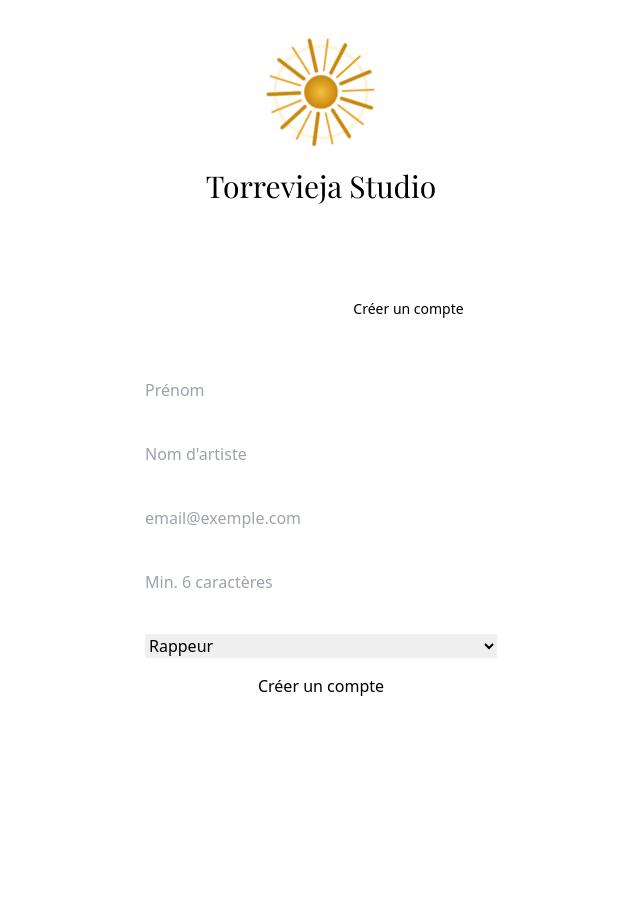
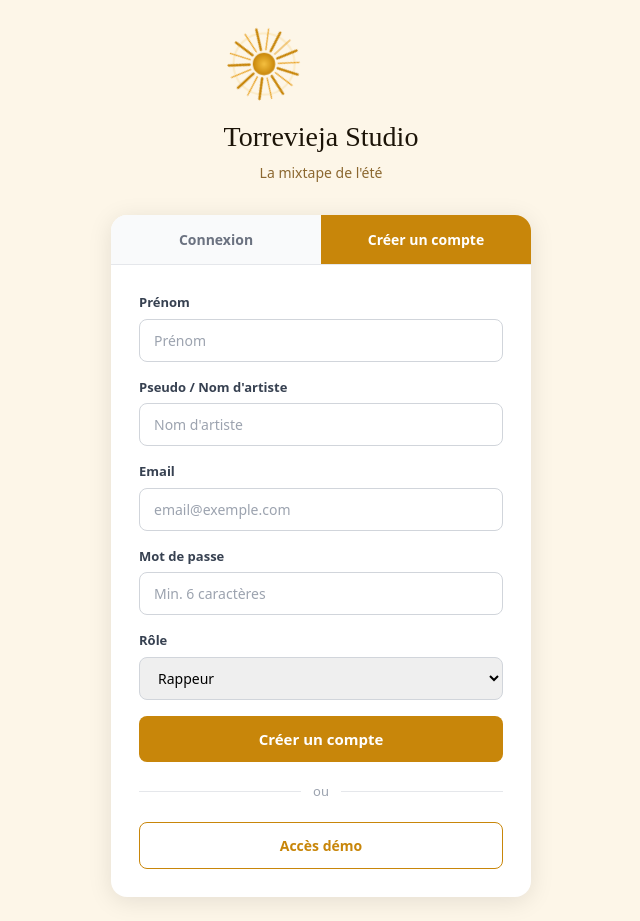
Before and after one commit to Rahiminho/Torrevieja-Studio, a React (Vite) app: page / in a window 1280 px wide. Both pictures are taken after a click on the button "Créer un compte". Shown: the whole page, without its empty margins (319-959 px from the left). Before the commit the page ends 852 px from the top, so only its background shows below. Built offline with nearby package versions, Linux system fonts and the light colour scheme; a web font is replaced by a local one.

Commit message:
Update AuthPage.tsx

```diff
--- a/src/pages/AuthPage.tsx
+++ b/src/pages/AuthPage.tsx
@@ -6,6 +6,16 @@ import type { Role } from '../types';
 type AuthTab = 'login' | 'register';
 
 const ROLES: Role[] = ['Rappeur', 'Beatmaker', 'Chanteur', 'Mixeur', 'DA', 'Multi'];
+
+const inputStyle: React.CSSProperties = {
+  width: '100%',
+  padding: '10px 14px',
+  border: '1px solid #d1d5db',
+  borderRadius: '8px',
+  fontSize: '14px',
+  outline: 'none',
+  boxSizing: 'border-box',
+};
 
 export default function AuthPage() {
   const { state, dispatch } = useStore();
@@ -26,43 +36,35 @@ export default function AuthPage() {
   function handleLogin(e: React.FormEvent) {
     e.preventDefault();
     setError('');
-
     if (!loginEmail || !loginPassword) {
       setError('Veuillez remplir tous les champs.');
       return;
     }
-
     const user = state.users.find(
       (u) => u.email === loginEmail && u.password === loginPassword,
     );
-
     if (!user) {
       setError('Email ou mot de passe incorrect.');
       return;
     }
-
     dispatch({ type: 'LOGIN', payload: { email: loginEmail, password: loginPassword } });
   }
 
   function handleRegister(e: React.FormEvent) {
     e.preventDefault();
     setError('');
-
     if (!regPrenom || !regPseudo || !regEmail || !regPassword) {
       setError('Veuillez remplir tous les champs.');
       return;
     }
-
     if (regPassword.length < 6) {
       setError('Le mot de passe doit contenir au moins 6 caractères.');
       return;
     }
-
     if (state.users.some((u) => u.email === regEmail)) {
       setError('Un compte avec cet email existe déjà.');
       return;
     }
-
     dispatch({
       type: 'REGISTER',
       payload: {
@@ -88,82 +90,85 @@ export default function AuthPage() {
   }
 
   return (
-    <div className="min-h-screen flex items-center justify-center px-4 py-8">
-      <div className="w-full max-w-[400px]">
+    <div style={{ minHeight: '100vh', display: 'flex', flexDirection: 'column', alignItems: 'center', justifyContent: 'center', background: '#fdf6e8', padding: '24px' }}>
       {/* Logo & Title */}
-        <div className="flex flex-col items-center mb-8">
-          <SunLogo size={120} />
-          <h1 className="font-[family-name:var(--font-display)] text-3xl text-gold mt-4 text-center">
-            Torrevieja Studio
-          </h1>
-          <p className="text-white/60 italic mt-1 text-center">La mixtape de l&apos;été</p>
+      <div style={{ textAlign: 'center', marginBottom: '32px' }}>
+        <SunLogo />
+        <h1 style={{ fontSize: '28px', fontFamily: 'serif', marginTop: '12px', color: '#1c1408' }}>Torrevieja Studio</h1>
+        <p style={{ color: '#8c6830', fontSize: '14px', marginTop: '4px' }}>La mixtape de l'été</p>
       </div>
 
       {/* Auth Card */}
-        <div className="glass-card p-6">
+      <div style={{ background: 'white', borderRadius: '16px', boxShadow: '0 4px 24px rgba(0,0,0,0.1)', width: '100%', maxWidth: '420px', overflow: 'hidden' }}>
+
         {/* Tabs */}
-          <div className="flex mb-6 rounded-lg overflow-hidden border border-white/10">
+        <div style={{ display: 'flex', borderBottom: '1px solid #e5e7eb' }}>
           <button
-              type="button"
             onClick={() => switchTab('login')}
-              className={`flex-1 py-2.5 text-sm font-medium transition-colors ${
-                tab === 'login'
-                  ? 'bg-gold/20 text-gold'
-                  : 'bg-white/5 text-white/50 hover:text-white/70'
-              }`}
+            style={{
+              flex: 1,
+              padding: '14px',
+              fontSize: '14px',
+              fontWeight: 600,
+              border: 'none',
+              cursor: 'pointer',
+              background: tab === 'login' ? '#c8860a' : '#f9fafb',
+              color: tab === 'login' ? 'white' : '#6b7280',
+              transition: 'all 0.2s',
+            }}
           >
             Connexion
           </button>
           <button
-              type="button"
             onClick={() => switchTab('register')}
-              className={`flex-1 py-2.5 text-sm font-medium transition-colors ${
-                tab === 'register'
-                  ? 'bg-gold/20 text-gold'
-                  : 'bg-white/5 text-white/50 hover:text-white/70'
-              }`}
+            style={{
+              flex: 1,
+              padding: '14px',
+              fontSize: '14px',
+              fontWeight: 600,
+              border: 'none',
+              cursor: 'pointer',
+              background: tab === 'register' ? '#c8860a' : '#f9fafb',
+              color: tab === 'register' ? 'white' : '#6b7280',
+              transition: 'all 0.2s',
+            }}
           >
             Créer un compte
           </button>
         </div>
 
+        <div style={{ padding: '28px' }}>
           {/* Error message */}
           {error && (
-            <div className="mb-4 p-3 rounded-lg bg-red-500/10 border border-red-500/30 text-red-400 text-sm">
+            <div style={{ background: '#fee2e2', color: '#dc2626', padding: '10px 14px', borderRadius: '8px', fontSize: '14px', marginBottom: '16px' }}>
               {error}
             </div>
           )}
 
           {/* Login Form */}
           {tab === 'login' && (
-            <form onSubmit={handleLogin} className="space-y-4">
+            <form onSubmit={handleLogin} style={{ display: 'flex', flexDirection: 'column', gap: '16px' }}>
               <div>
-                <label htmlFor="login-email" className="block text-sm text-white/70 mb-1">
-                  Email
-                </label>
+                <label style={{ display: 'block', fontSize: '13px', fontWeight: 600, color: '#374151', marginBottom: '6px' }}>Email</label>
                 <input
-                  id="login-email"
                   type="email"
-                  className="input-field w-full"
+                  style={inputStyle}
                   placeholder="email@exemple.com"
                   value={loginEmail}
                   onChange={(e) => setLoginEmail(e.target.value)}
                 />
               </div>
               <div>
-                <label htmlFor="login-password" className="block text-sm text-white/70 mb-1">
-                  Mot de passe
-                </label>
+                <label style={{ display: 'block', fontSize: '13px', fontWeight: 600, color: '#374151', marginBottom: '6px' }}>Mot de passe</label>
                 <input
-                  id="login-password"
                   type="password"
-                  className="input-field w-full"
+                  style={inputStyle}
                   placeholder="••••••"
                   value={loginPassword}
                   onChange={(e) => setLoginPassword(e.target.value)}
                 />
               </div>
-              <button type="submit" className="btn-gold w-full">
+              <button type="submit" style={{ width: '100%', padding: '12px', background: '#c8860a', color: 'white', border: 'none', borderRadius: '8px', fontSize: '15px', fontWeight: 600, cursor: 'pointer' }}>
                 Se connecter
               </button>
             </form>
@@ -171,95 +176,46 @@ export default function AuthPage() {
 
           {/* Register Form */}
           {tab === 'register' && (
-            <form onSubmit={handleRegister} className="space-y-4">
+            <form onSubmit={handleRegister} style={{ display: 'flex', flexDirection: 'column', gap: '16px' }}>
               <div>
-                <label htmlFor="reg-prenom" className="block text-sm text-white/70 mb-1">
-                  Prénom
-                </label>
-                <input
-                  id="reg-prenom"
-                  type="text"
-                  className="input-field w-full"
-                  placeholder="Prénom"
-                  value={regPrenom}
-                  onChange={(e) => setRegPrenom(e.target.value)}
-                />
+                <label style={{ display: 'block', fontSize: '13px', fontWeight: 600, color: '#374151', marginBottom: '6px' }}>Prénom</label>
+                <input type="text" style={inputStyle} placeholder="Prénom" value={regPrenom} onChange={(e) => setRegPrenom(e.target.value)} />
               </div>
               <div>
-                <label htmlFor="reg-pseudo" className="block text-sm text-white/70 mb-1">
-                  Pseudo / Nom d&apos;artiste
-                </label>
-                <input
-                  id="reg-pseudo"
-                  type="text"
-                  className="input-field w-full"
-                  placeholder="Nom d'artiste"
-                  value={regPseudo}
-                  onChange={(e) => setRegPseudo(e.target.value)}
-                />
+                <label style={{ display: 'block', fontSize: '13px', fontWeight: 600, color: '#374151', marginBottom: '6px' }}>Pseudo / Nom d'artiste</label>
+                <input type="text" style={inputStyle} placeholder="Nom d'artiste" value={regPseudo} onChange={(e) => setRegPseudo(e.target.value)} />
               </div>
               <div>
-                <label htmlFor="reg-email" className="block text-sm text-white/70 mb-1">
-                  Email
-                </label>
-                <input
-                  id="reg-email"
-                  type="email"
-                  className="input-field w-full"
-                  placeholder="email@exemple.com"
-                  value={regEmail}
-                  onChange={(e) => setRegEmail(e.target.value)}
-                />
+                <label style={{ display: 'block', fontSize: '13px', fontWeight: 600, color: '#374151', marginBottom: '6px' }}>Email</label>
+                <input type="email" style={inputStyle} placeholder="email@exemple.com" value={regEmail} onChange={(e) => setRegEmail(e.target.value)} />
               </div>
               <div>
-                <label htmlFor="reg-password" className="block text-sm text-white/70 mb-1">
-                  Mot de passe
-                </label>
-                <input
-                  id="reg-password"
-                  type="password"
-                  className="input-field w-full"
-                  placeholder="Min. 6 caractères"
-                  value={regPassword}
-                  onChange={(e) => setRegPassword(e.target.value)}
-                />
+                <label style={{ display: 'block', fontSize: '13px', fontWeight: 600, color: '#374151', marginBottom: '6px' }}>Mot de passe</label>
+                <input type="password" style={inputStyle} placeholder="Min. 6 caractères" value={regPassword} onChange={(e) => setRegPassword(e.target.value)} />
               </div>
               <div>
-                <label htmlFor="reg-role" className="block text-sm text-white/70 mb-1">
-                  Rôle
-                </label>
-                <select
-                  id="reg-role"
-                  className="input-field w-full"
-                  value={regRole}
-                  onChange={(e) => setRegRole(e.target.value as Role)}
-                >
+                <label style={{ display: 'block', fontSize: '13px', fontWeight: 600, color: '#374151', marginBottom: '6px' }}>Rôle</label>
+                <select style={inputStyle} value={regRole} onChange={(e) => setRegRole(e.target.value as Role)}>
                   {ROLES.map((role) => (
-                    <option key={role} value={role}>
-                      {role}
-                    </option>
+                    <option key={role} value={role}>{role}</option>
                   ))}
                 </select>
               </div>
-              <button type="submit" className="btn-gold w-full">
+              <button type="submit" style={{ width: '100%', padding: '12px', background: '#c8860a', color: 'white', border: 'none', borderRadius: '8px', fontSize: '15px', fontWeight: 600, cursor: 'pointer' }}>
                 Créer un compte
               </button>
             </form>
           )}
 
           {/* Divider */}
-          <div className="flex items-center gap-3 my-5">
-            <div className="flex-1 h-px bg-white/10" />
-            <span className="text-white/30 text-xs uppercase">ou</span>
-            <div className="flex-1 h-px bg-white/10" />
+          <div style={{ display: 'flex', alignItems: 'center', gap: '12px', margin: '20px 0' }}>
+            <div style={{ flex: 1, height: '1px', background: '#e5e7eb' }} />
+            <span style={{ fontSize: '13px', color: '#9ca3af' }}>ou</span>
+            <div style={{ flex: 1, height: '1px', background: '#e5e7eb' }} />
           </div>
 
           {/* Demo access */}
-          <button
-            type="button"
-            onClick={handleDemo}
-            className="w-full py-2.5 rounded-lg border border-white/10 text-white/60 text-sm hover:bg-white/5 hover:text-white/80 transition-colors"
-          >
+          <button onClick={handleDemo} style={{ width: '100%', padding: '12px', background: 'transparent', color: '#c8860a', border: '1px solid #c8860a', borderRadius: '8px', fontSize: '14px', fontWeight: 600, cursor: 'pointer' }}>
             Accès démo
           </button>
         </div>
```
Lines whose indentation alone changed are shown as unchanged.
